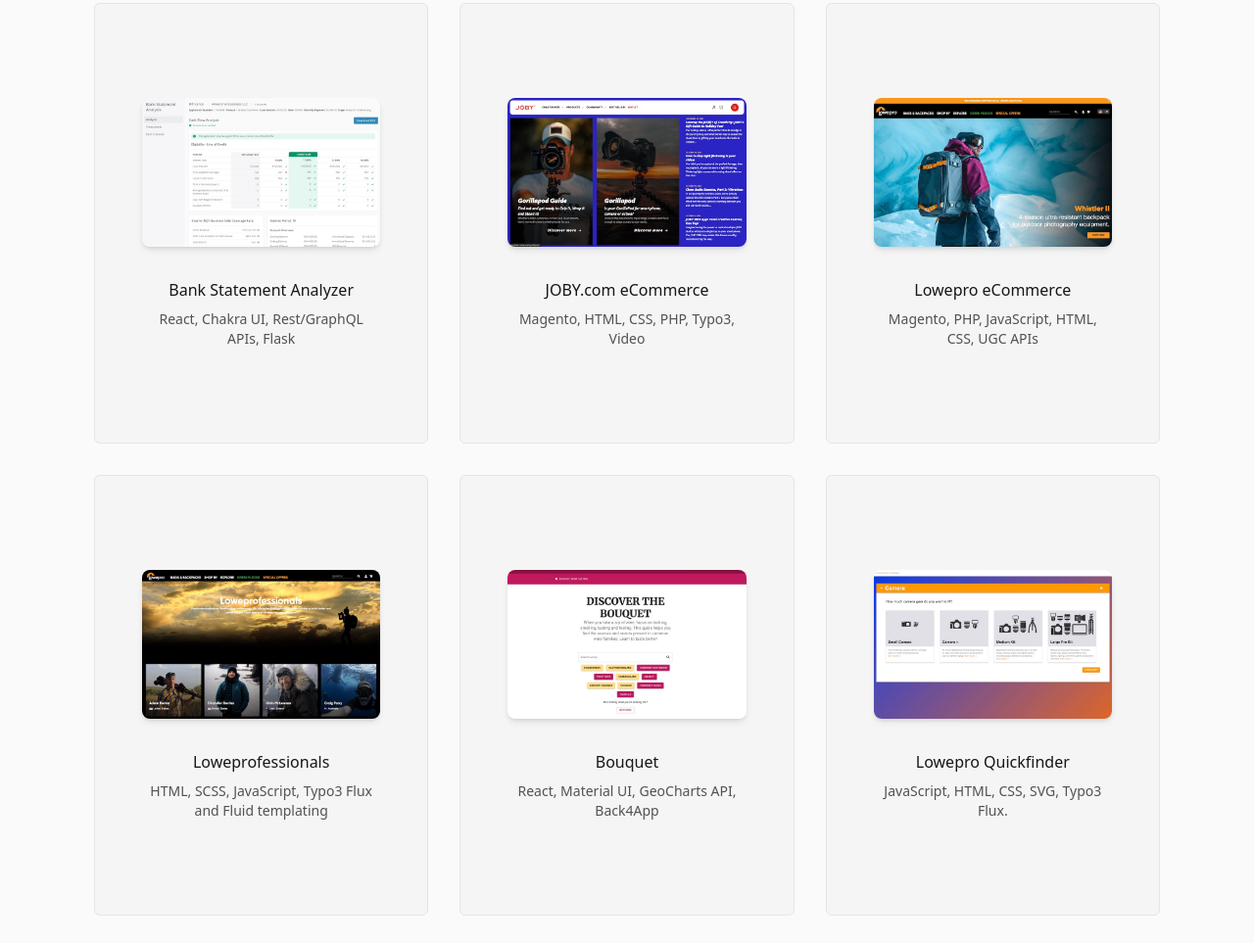
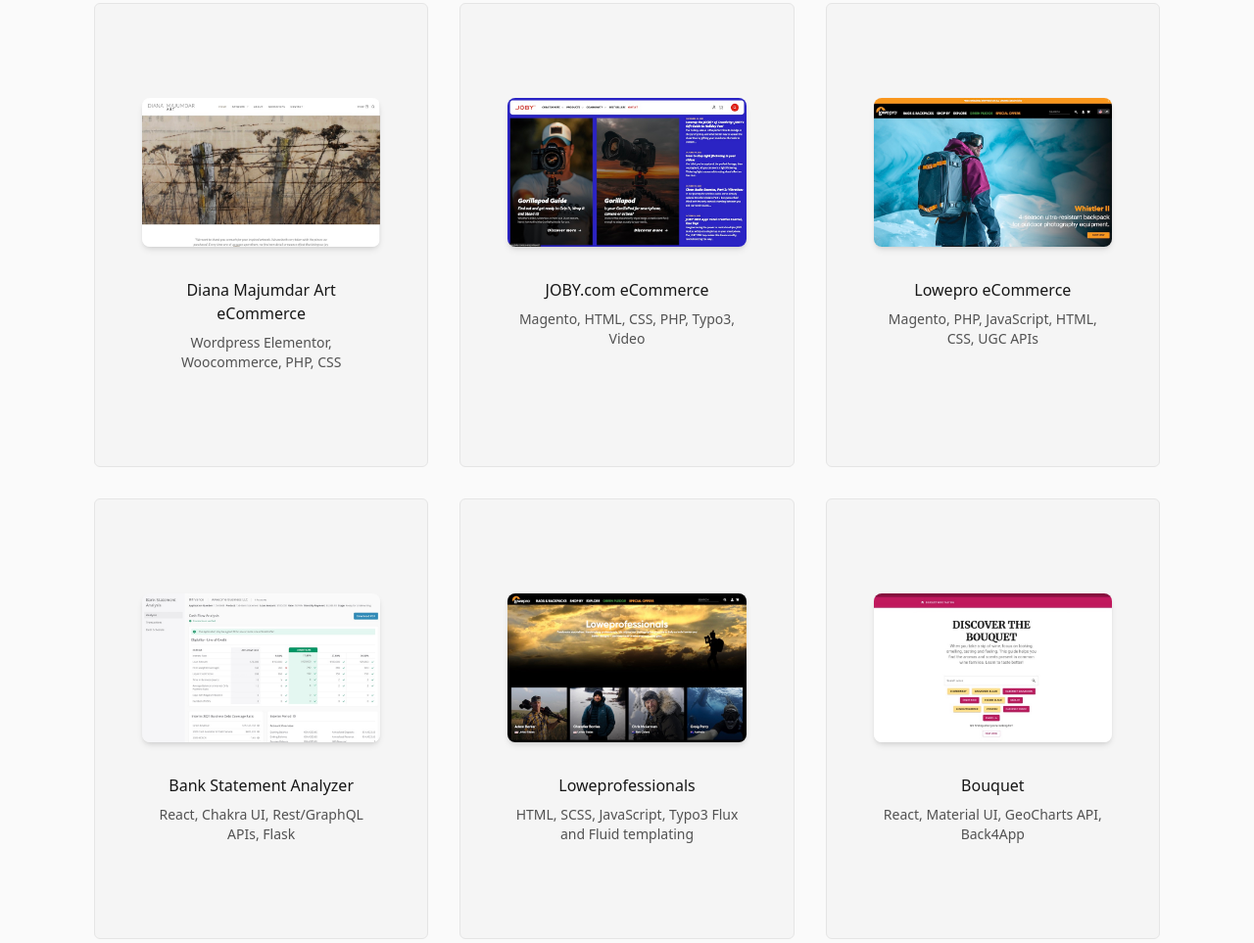
Before and after one commit to irinakramer/irinakramer, an Astro site: page / in a window 1280 px wide. Shown: the part 674-1637 px from the top of the page at 98% size. Built offline with nearby package versions, Linux system fonts and the light colour scheme; Astro itself is replaced by a stand-in of ours.

Commit message:
Added diana majumdar art portfolio piece

```diff
--- a/src/data/projects.js
+++ b/src/data/projects.js
@@ -11,19 +11,19 @@
 import projMathSkills from "../images/projects/MathSkills.png";
 import projBouquet from "../images/projects/bouquet.jpg";
 import ComingSoon from "../images/projects/ComingSoon.svg";
+import dianamajumdarart from "../images/projects/dianamajumdarart.jpg";
 
 const projects = [
     {
-        name: "Bank Statement Analyzer",
-        url: "../projects/bsa",
+        name: "Diana Majumdar Art eCommerce",
+        url: "http://dianamajumdarart.com",
         description:
-            "Full stack app to analyze bank transactions and calculate ratios for loan eligibility",
-        tech: "React, Chakra UI, Rest/GraphQL APIs, Flask",
-        image: bsa,
-        year: "2021 - 2023",
-        company: "SmartBiz",
+            "Responsive templates for product, category, shopping cart pages, tech specs feed, and marketing landing pages.",
+        tech: "Wordpress Elementor, Woocommerce, PHP, CSS",
+        image: dianamajumdarart,
+        year: "2024",
+        company: "IKON web studio",
     },
-
     {
         name: "JOBY.com eCommerce",
         url: "http://joby.com/us-en/",
@@ -43,6 +43,16 @@
         image: projLowepro,
         year: "2019",
         company: "Vitec",
+    },
+    {
+        name: "Bank Statement Analyzer",
+        url: "../projects/bsa",
+        description:
+            "Full stack app to analyze bank transactions and calculate ratios for loan eligibility",
+        tech: "React, Chakra UI, Rest/GraphQL APIs, Flask",
+        image: bsa,
+        year: "2021 - 2023",
+        company: "SmartBiz",
     },
     {
         name: "Loweprofessionals",
```
Also changed, not shown: src/images/projects/dianamajumdarart.jpg (added).
